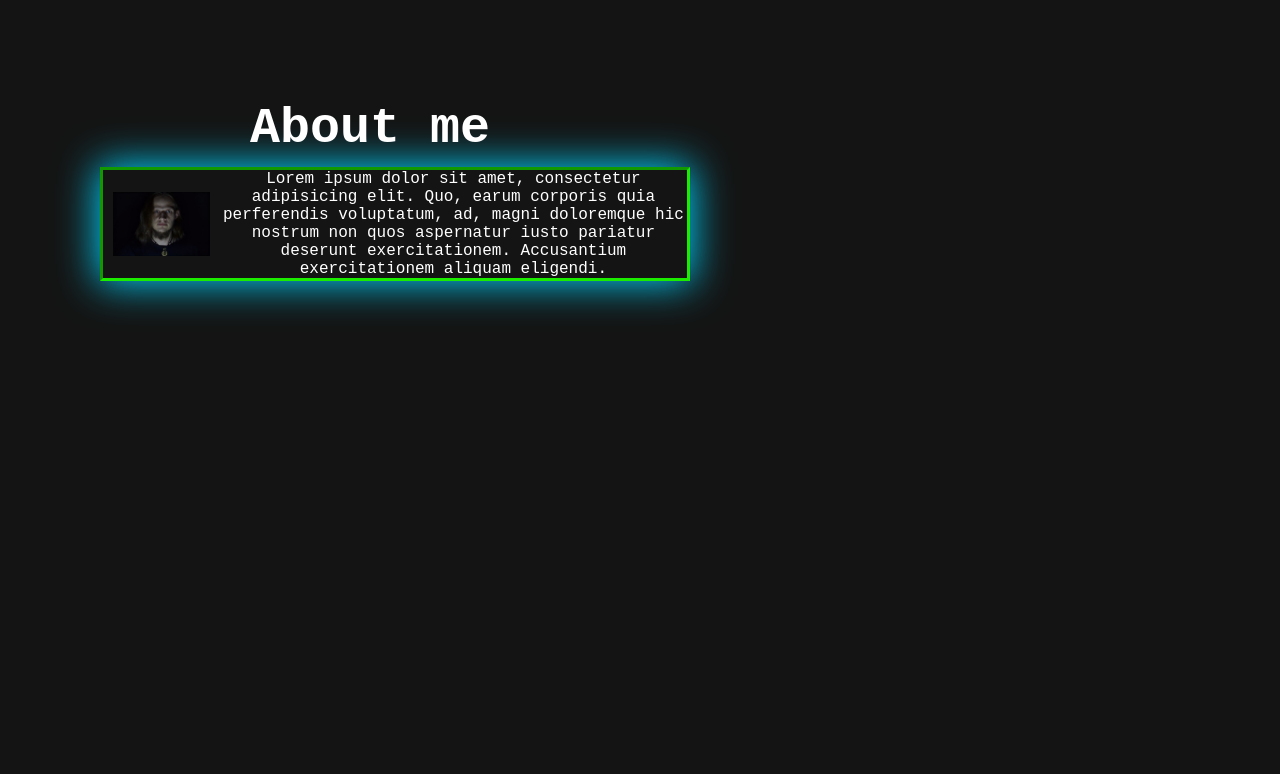
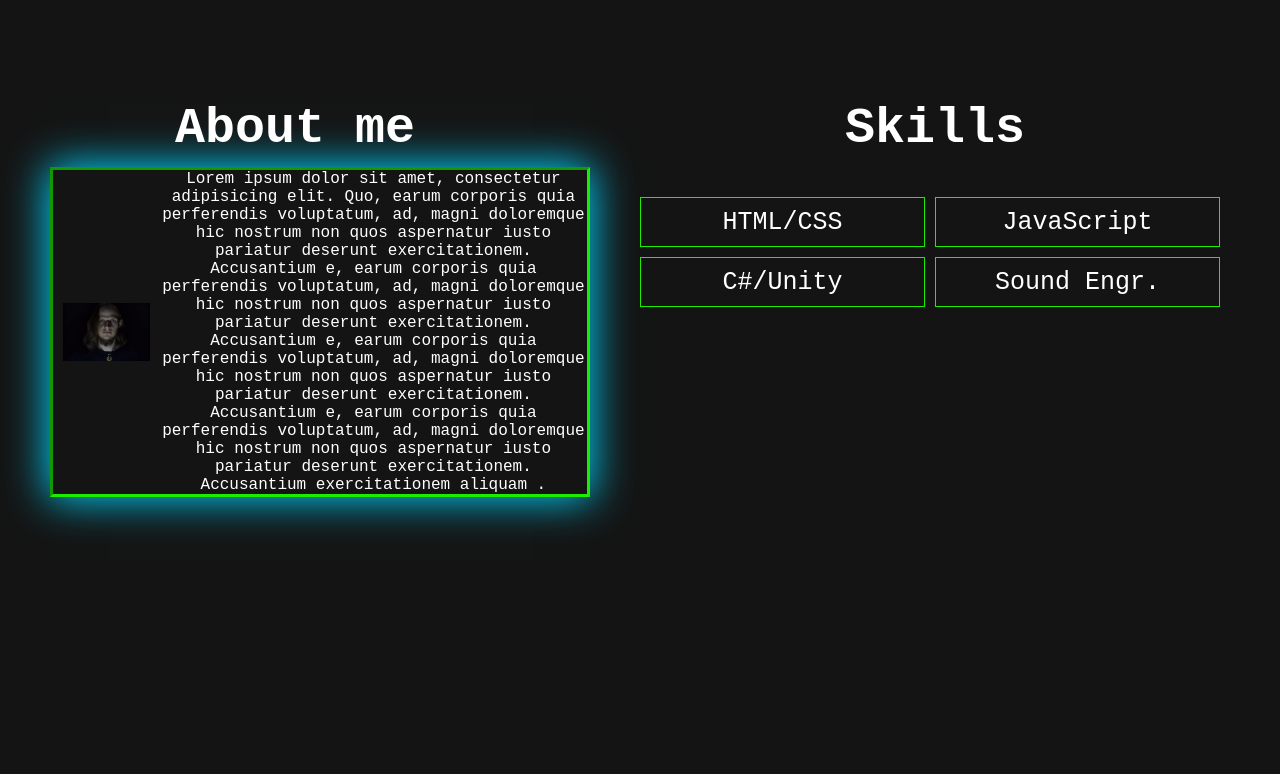
Before and after one commit to KSierpowski/CV, a plain HTML site: page index.html in a window 1280 px wide. Shown: the part 1146-1920 px from the top of the page. Drawn offline with Linux system fonts and the light colour scheme.

Commit message:
Added my skills section

```diff
--- /dev/null
+++ b/Skills.js
@@ -0,0 +1,25 @@
+const skills = [
+
+    {
+        text: "HTML/CSS",
+        url: "https://github.com/KSierpowski/",
+        text_hover: "Show GitHub",
+    },
+
+    {
+        text: "JavaScript",
+        url: "https://github.com/KSierpowski/",
+        text_hover: "Show GitHub",
+    },
+    {
+        text: "C#/Unity",
+        url: "https://github.com/KSierpowski/",
+        text_hover: "Show GitHub",
+    },
+
+    {
+        text: "Sound Engr.",
+        url: "https://github.com/KSierpowski/",
+        text_hover: "Show SoundCloud",
+    },
+]
--- a/Style.css
+++ b/Style.css
@@ -247,15 +247,13 @@ header nav ul li a{
 .about_me_container{
     display: flex;
     margin-bottom: 1000px;
-    max-width: 50%;
-    margin-left: 50px;
-
     justify-content: space-between; /* Dodaj to, aby panele były wyśrodkowane i rozłożone na końcach */
 }
 .about_me_container .about_me {
     display: flex;
     flex-direction: column; /* Wyśrodkuj elementy pionowo w kontenerze .about_me */
     align-items: center; /* Wyśrodkuj elementy w poziomie w kontenerze .about_me */
+    width: 50%;
   }
 .about_me_container .about_me h5{
     font-size: 50px;
@@ -268,15 +266,12 @@ header nav ul li a{
 .about_me_container .about_me .left_panel{
     margin-left: 50px;
     display: flex;
-    justify-content: center;
     align-items: center;
     border: inset #1cec00;
     box-shadow:0px 0px 40px 2px #00d5ff ;
-    align-items: center; /* Wyśrodkuj elementy w poziomie w lewym panelu */
+    justify-content: center;
+
   }
-
-
-
 
 .about_me_container .about_me .left_panel img{
     max-width: 20%;
@@ -289,18 +284,42 @@ header nav ul li a{
     display: flex;
     justify-content: center;
 }
-
+.about_me_container .my_skills{
+    width: 50%;
+    margin-left: 50px;
+    margin-right: 50px;
+}
 .about_me_container .my_skills h6{
     font-size: 50px;
     color:white;
     z-index: 2;
-    margin-bottom: 10px;
+    margin-bottom: 40px;
     display: flex;
+    align-items: center;
+    justify-content: center;
 
 }
 
 .about_me_container .my_skills .right_panel {
     display: flex;
-    flex-direction: column; /* Wyśrodkuj elementy pionowo w prawym panelu */
-    align-items: center; /* Wyśrodkuj elementy w poziomie w prawym panelu */
+    flex-wrap: wrap;
+    justify-content: space-between;
   }
+  .about_me_container .my_skills .right_panel .skill {
+    padding:10px;
+    cursor: pointer;
+    border: 1px solid #1cec00;
+    height: 50px;
+    box-sizing: border-box;
+    flex: 0 0 calc(50% - 10px); /* Po dwóch elementach zawijanie na nowy wiersz */
+    margin-right: 10px; /* Odstęp między elementami */
+    margin-bottom: 10px; /* Odstęp między wierszami */
+
+}
+  .about_me_container .my_skills .right_panel .skill p{
+    color: white;
+    font-size: 25px;
+    display: flex;
+    text-align: center;
+    justify-content: center;
+}
--- a/index.html
+++ b/index.html
@@ -72,23 +72,21 @@
                 <img src="./images/cv.jpg" />
                 <p>Lorem ipsum dolor sit amet, consectetur adipisicing elit.
                     Quo, earum corporis quia perferendis voluptatum, ad, magni doloremque hic nostrum non quos aspernatur iusto pariatur deserunt exercitationem.
-                    Accusantium exercitationem aliquam eligendi.</p>
+                    Accusantium e, earum corporis quia perferendis voluptatum, ad, magni doloremque hic nostrum non quos aspernatur iusto pariatur deserunt exercitationem.
+                    Accusantium e, earum corporis quia perferendis voluptatum, ad, magni doloremque hic nostrum non quos aspernatur iusto pariatur deserunt exercitationem.
+                    Accusantium e, earum corporis quia perferendis voluptatum, ad, magni doloremque hic nostrum non quos aspernatur iusto pariatur deserunt exercitationem.
+                    Accusantium exercitationem aliquam .</p>
             </div>
         </div>
+        <div class="my_skills">
+        <h6>Skills</h6>
+            <div class = "right_panel">
 
+            </div>
+        </div>
     </section>
 
-    <section class="my_skills">
-        <h6>Skills</h6>
-        <div class="right_panel">
-
-
-
-
-        </div>
-
-    </section>
-
+    <script src = "Skills.js"></script>
     <script src = "Projects.js"></script>
     <script src = "WhyMe.js"></script>
     <script src="main.js"></script>
--- a/main.js
+++ b/main.js
@@ -131,3 +131,25 @@ viewButton.addEventListener('click', () => {
 
     displayProject();
 });
+
+const mySkillsSection = document.querySelector('.right_panel');
+
+skills.forEach(skill => {
+    const skillDiv = document.createElement('div');
+    skillDiv.classList.add('skill');
+
+
+    // Tworzymy opis
+    const text = document.createElement('p');
+    text.textContent = skill.text;
+
+
+    skillDiv.appendChild(text);
+
+    // Dodajemy div z powodem do sekcji "why_me"
+    mySkillsSection.appendChild(skillDiv);
+
+    skillDiv.addEventListener('click', () => {
+        window.location.href = skill.url;
+    });
+  });
```
Also changed, not shown: TODO.txt.
